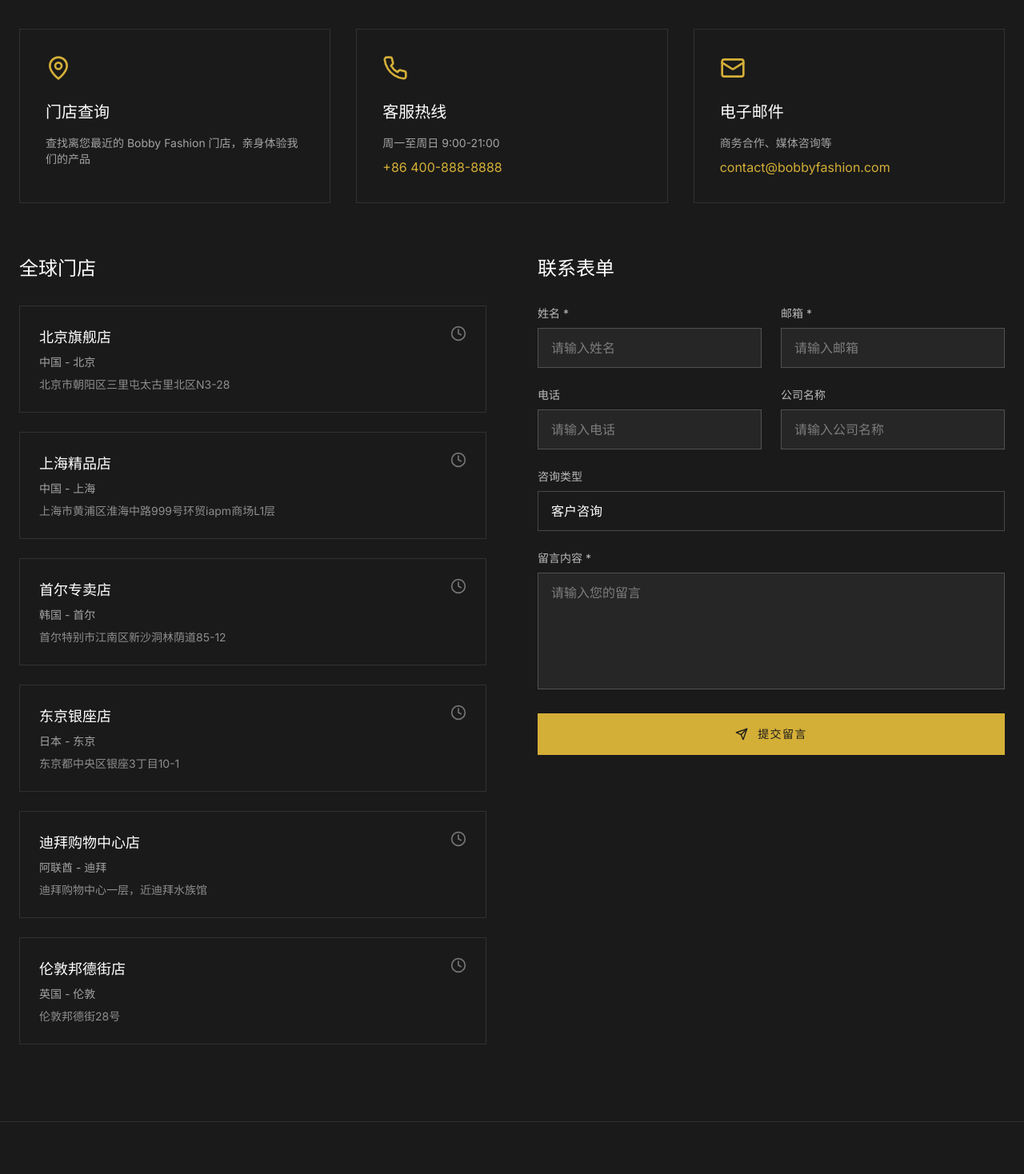
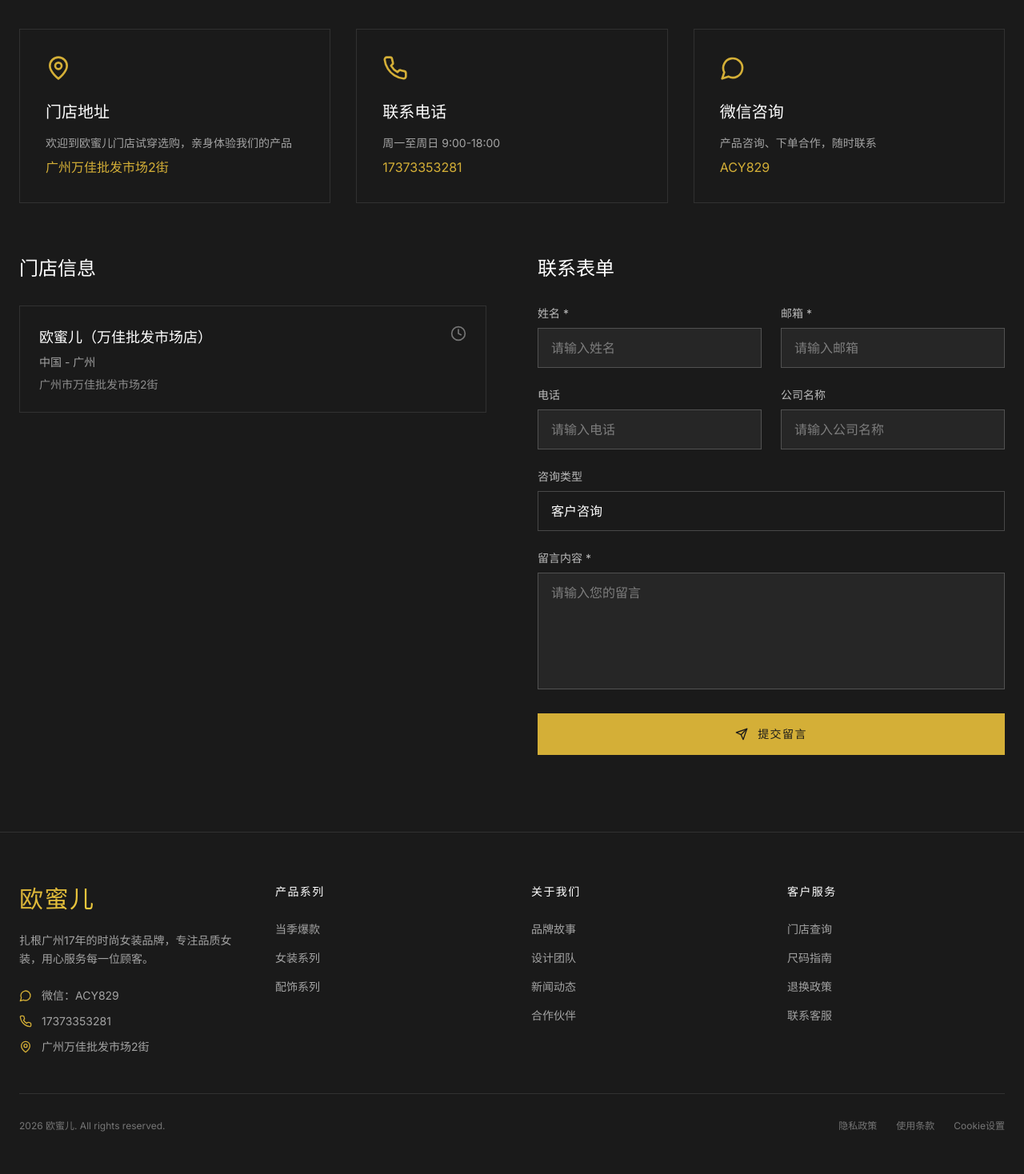
Before and after one commit to Bobbybaotiao/bobby-s-tring, a React (Vite) app: page /contact in a window 1280 px wide. Shown: the part 300-1768 px from the top of the page at 80% size. Built offline with nearby package versions, Linux system fonts and the light colour scheme.

Commit message:
品牌更名为欧蜜儿：移除男装、更新门店与联系方式、品牌年龄17年

```diff
--- a/index.html
+++ b/index.html
@@ -4,7 +4,7 @@
     <meta charset="UTF-8" />
     <link rel="icon" type="image/svg+xml" href="/vite.svg" />
     <meta name="viewport" content="width=device-width, initial-scale=1.0" />
-    <title>Bobby Fashion - 时尚服装品牌</title>
+    <title>欧蜜儿 - 时尚女装品牌</title>
     <link rel="preconnect" href="https://fonts.googleapis.com">
     <link rel="preconnect" href="https://fonts.gstatic.com" crossorigin>
     <link href="https://fonts.googleapis.com/css2?family=Inter:wght@300;400;500;600;700&family=Playfair+Display:wght@400;500;600;700;800&display=swap" rel="stylesheet">
--- a/src/components/CategoryNav.tsx
+++ b/src/components/CategoryNav.tsx
@@ -1,7 +1,7 @@
 import { useState } from 'react';
-import { Shirt, Briefcase, Watch } from 'lucide-react';
+import { Shirt, Watch } from 'lucide-react';
 
-type Category = 'women' | 'men' | 'accessories';
+type Category = 'women' | 'accessories';
 
 interface CategoryNavProps {
   activeCategory: Category;
@@ -10,7 +10,6 @@ interface CategoryNavProps {
 
 const categories = [
   { id: 'women' as Category, name: '女装', icon: Shirt },
-  { id: 'men' as Category, name: '男装', icon: Briefcase },
   { id: 'accessories' as Category, name: '配饰', icon: Watch },
 ];
 
--- a/src/components/Footer.tsx
+++ b/src/components/Footer.tsx
@@ -1,11 +1,10 @@
-import { Mail, Phone, MapPin } from 'lucide-react';
+import { MessageCircle, Phone, MapPin } from 'lucide-react';
 import { Link } from 'react-router-dom';
 
 const footerLinks = {
   products: [
     { name: '当季爆款', path: '/hot-items' },
     { name: '女装系列', path: '/collections?category=women' },
-    { name: '男装系列', path: '/collections?category=men' },
     { name: '配饰系列', path: '/collections?category=accessories' },
   ],
   about: [
@@ -29,29 +28,26 @@ export default function Footer() {
         <div className="grid grid-cols-1 md:grid-cols-2 lg:grid-cols-4 gap-12">
           <div className="lg:col-span-1">
             <h2 className="font-display text-3xl text-gradient-gold tracking-wider mb-6">
-              BOBBY
+              欧蜜儿
             </h2>
             <p className="text-white/60 text-sm leading-relaxed mb-6">
-              源自中国的高端时尚品牌，致力于为全球消费者带来精致优雅的服饰体验。
+              扎根广州17年的时尚女装品牌，专注品质女装，用心服务每一位顾客。
             </p>
             <div className="flex flex-col gap-3">
+              <div className="flex items-center gap-3 text-white/60 text-sm">
+                <MessageCircle className="w-4 h-4 text-bobby-gold" />
+                微信：ACY829
+              </div>
               <a
-                href="mailto:contact@bobbyfashion.com"
+                href="tel:17373353281"
                 className="flex items-center gap-3 text-white/60 hover:text-bobby-gold transition-colors text-sm"
               >
-                <Mail className="w-4 h-4" />
-                contact@bobbyfashion.com
-              </a>
-              <a
-                href="tel:+86-400-888-8888"
-                className="flex items-center gap-3 text-white/60 hover:text-bobby-gold transition-colors text-sm"
-              >
-                <Phone className="w-4 h-4" />
-                +86 400-888-8888
+                <Phone className="w-4 h-4 text-bobby-gold" />
+                　17373353281
               </a>
               <div className="flex items-center gap-3 text-white/60 text-sm">
-                <MapPin className="w-4 h-4" />
-                上海市黄浦区外滩中心
+                <MapPin className="w-4 h-4 text-bobby-gold" />
+                广州万佳批发市场2街
               </div>
             </div>
           </div>
@@ -113,7 +109,7 @@ export default function Footer() {
 
         <div className="border-t border-white/10 mt-12 pt-8 flex flex-col md:flex-row justify-between items-center gap-4">
           <p className="text-white/40 text-xs">
-            2024 Bobby Fashion. All rights reserved.
+            2026 欧蜜儿. All rights reserved.
           </p>
           <div className="flex gap-6">
             <a href="#" className="text-white/40 hover:text-bobby-gold transition-colors text-xs">
--- a/src/components/GlobalMarket.tsx
+++ b/src/components/GlobalMarket.tsx
@@ -1,36 +1,30 @@
-import { useState } from 'react';
-import { MapPin } from 'lucide-react';
+import { MapPin, Clock, Phone, MessageCircle } from 'lucide-react';
 import { stores } from '../data/mockData';
+import { Link } from 'react-router-dom';
 
 export default function GlobalMarket() {
-  const [hoveredCountry, setHoveredCountry] = useState<string | null>(null);
-
-  const countries = [
-    { name: '中国', cities: stores.filter(s => s.country === '中国').length, x: '50%', y: '45%' },
-    { name: '韩国', cities: stores.filter(s => s.country === '韩国').length, x: '65%', y: '35%' },
-    { name: '日本', cities: stores.filter(s => s.country === '日本').length, x: '72%', y: '40%' },
-    { name: '阿联酋', cities: stores.filter(s => s.country === '阿联酋').length, x: '42%', y: '55%' },
-    { name: '英国', cities: stores.filter(s => s.country === '英国').length, x: '28%', y: '30%' },
-  ];
+  const store = stores[0];
 
   return (
     <section className="py-24 bg-bobby-black">
       <div className="max-w-7xl mx-auto px-6">
         <div className="text-center mb-16">
           <p className="text-bobby-gold text-sm uppercase tracking-[0.3em] mb-4">
-            Global Presence
+            Our Store
           </p>
           <h2 className="font-display text-4xl md:text-5xl text-white">
-            全球销售网络
+            门店地址
           </h2>
           <p className="text-white/60 mt-6 max-w-2xl mx-auto">
-            Bobby Fashion 的足迹遍布全球，从东方到西方，从亚洲到欧洲，
-            我们致力于为世界各地的消费者带来时尚与优雅。
+            欧蜜儿门店位于广州万佳批发市场，17年实体经营，
+            欢迎您到店试穿选购，我们将为您提供贴心的一对一服务。
           </p>
         </div>
 
-        <div className="relative aspect-[2/1] bg-white/5 overflow-hidden">
-          <svg className="absolute inset-0 w-full h-full" viewBox="0 0 1000 500">
+        <div className="grid grid-cols-1 lg:grid-cols-2 gap-0 border border-white/10">
+          {/* 左侧：装饰地图区域 */}
+          <div className="relative min-h-[360px] bg-white/5 overflow-hidden">
+            <svg className="absolute inset-0 w-full h-full" viewBox="0 0 600 400">
               <defs>
                 <linearGradient id="mapGradient" x1="0%" y1="0%" x2="100%" y2="100%">
                   <stop offset="0%" stopColor="#d4af37" stopOpacity="0.2" />
@@ -38,72 +32,79 @@ export default function GlobalMarket() {
                 </linearGradient>
               </defs>
               <path
-              d="M150,200 Q200,180 250,200 T350,190 T450,210 T550,200 T650,180 T750,200 T850,190"
+                d="M50,100 Q150,80 250,120 T500,110"
                 stroke="#d4af37"
                 strokeWidth="0.5"
                 fill="none"
                 opacity="0.3"
               />
               <path
-              d="M200,250 Q300,230 400,250 T600,240 T800,250"
+                d="M80,200 Q200,180 320,210 T550,200"
                 stroke="#d4af37"
                 strokeWidth="0.5"
                 fill="none"
                 opacity="0.3"
               />
               <path
-              d="M250,300 Q400,280 550,300 T800,290"
+                d="M60,300 Q180,280 300,310 T540,290"
                 stroke="#d4af37"
                 strokeWidth="0.5"
                 fill="none"
                 opacity="0.3"
               />
             </svg>
-
-          {countries.map((country) => (
-            <div
-              key={country.name}
-              className="absolute transform -translate-x-1/2 -translate-y-1/2 cursor-pointer group"
-              style={{ left: country.x, top: country.y }}
-              onMouseEnter={() => setHoveredCountry(country.name)}
-              onMouseLeave={() => setHoveredCountry(null)}
-            >
-              <div className={`w-4 h-4 rounded-full border-2 transition-all duration-300 ${
-                hoveredCountry === country.name
-                  ? 'bg-bobby-gold border-bobby-gold scale-150'
-                  : 'bg-transparent border-bobby-gold/60 group-hover:border-bobby-gold'
-              }`} />
-              <div className={`absolute top-8 left-1/2 -translate-x-1/2 whitespace-nowrap transition-all duration-300 ${
-                hoveredCountry === country.name ? 'opacity-100 translate-y-0' : 'opacity-0 translate-y-2 pointer-events-none'
-              }`}>
-                <div className="bg-bobby-black/90 border border-bobby-gold/30 px-4 py-2 text-center">
-                  <p className="text-bobby-gold text-sm font-medium">{country.name}</p>
-                  <p className="text-white/60 text-xs">{country.cities} 个城市</p>
+            <div className="absolute inset-0 flex items-center justify-center">
+              <div className="flex flex-col items-center">
+                <div className="w-6 h-6 rounded-full bg-bobby-gold border-2 border-bobby-gold animate-ping absolute" />
+                <MapPin className="w-16 h-16 text-bobby-gold" />
               </div>
             </div>
           </div>
-          ))}
+
+          {/* 右侧：门店信息 */}
+          <div className="p-10 lg:p-14 flex flex-col justify-center">
+            <h3 className="font-display text-2xl md:text-3xl text-white mb-6">
+              {store.name}
+            </h3>
+            <div className="space-y-5">
+              <div className="flex items-start gap-4">
+                <MapPin className="w-5 h-5 text-bobby-gold flex-shrink-0 mt-0.5" />
+                <div>
+                  <p className="text-white/50 text-sm mb-1">门店地址</p>
+                  <p className="text-white">{store.address}</p>
                 </div>
-
-        <div className="grid grid-cols-2 md:grid-cols-3 lg:grid-cols-6 gap-6 mt-12">
-          {countries.map((country) => (
-            <div
-              key={country.name}
-              className="text-center p-6 border border-white/10 hover:border-bobby-gold/30 transition-all duration-300 cursor-pointer group"
-              onMouseEnter={() => setHoveredCountry(country.name)}
-              onMouseLeave={() => setHoveredCountry(null)}
+              </div>
+              <div className="flex items-start gap-4">
+                <Clock className="w-5 h-5 text-bobby-gold flex-shrink-0 mt-0.5" />
+                <div>
+                  <p className="text-white/50 text-sm mb-1">营业时间</p>
+                  <p className="text-white">周一至周日 9:00 - 18:00</p>
+                </div>
+              </div>
+              <div className="flex items-start gap-4">
+                <Phone className="w-5 h-5 text-bobby-gold flex-shrink-0 mt-0.5" />
+                <div>
+                  <p className="text-white/50 text-sm mb-1">联系电话</p>
+                  <a href="tel:17373353281" className="text-white hover:text-bobby-gold transition-colors">
+                    17373353281
+                  </a>
+                </div>
+              </div>
+              <div className="flex items-start gap-4">
+                <MessageCircle className="w-5 h-5 text-bobby-gold flex-shrink-0 mt-0.5" />
+                <div>
+                  <p className="text-white/50 text-sm mb-1">微信咨询</p>
+                  <p className="text-white">ACY829</p>
+                </div>
+              </div>
+            </div>
+            <Link
+              to="/contact"
+              className="inline-block mt-10 text-bobby-gold text-sm uppercase tracking-widest border-b border-bobby-gold pb-2 hover:pb-4 transition-all duration-300 self-start"
             >
-              <MapPin className={`w-6 h-6 mx-auto mb-4 transition-colors ${
-                hoveredCountry === country.name ? 'text-bobby-gold' : 'text-white/40'
-              }`} />
-              <p className={`text-white font-medium mb-2 transition-colors ${
-                hoveredCountry === country.name ? 'text-bobby-gold' : ''
-              }`}>
-                {country.name}
-              </p>
-              <p className="text-white/50 text-sm">{country.cities} 家门店</p>
+              联系我们
+            </Link>
           </div>
-          ))}
         </div>
       </div>
     </section>
--- a/src/components/Header.tsx
+++ b/src/components/Header.tsx
@@ -34,7 +34,7 @@ export default function Header() {
       <div className="max-w-7xl mx-auto px-6 flex items-center justify-between">
         <Link to="/" className="flex items-center gap-2">
           <h1 className="font-display text-2xl md:text-3xl text-gradient-gold tracking-wider">
-            BOBBY
+            欧蜜儿
           </h1>
         </Link>
 
--- a/src/data/mockData.ts
+++ b/src/data/mockData.ts
@@ -3,7 +3,7 @@ export interface Product {
   name: string;
   description: string;
   price: number;
-  category: 'women' | 'men' | 'accessories';
+  category: 'women' | 'accessories';
   collection: string;
   imageUrl: string;
 }
@@ -61,33 +61,6 @@ export const products: Product[] = [
     imageUrl: 'https://trae-api-cn.mchost.guru/api/ide/v1/text_to_image?prompt=white%20silk%20blouse%20elegant%20fashion%20photography&image_size=portrait_4_3'
   },
   {
-    id: '4',
-    name: '修身西装',
-    description: '精致剪裁的黑色修身西装',
-    price: 3499,
-    category: 'men',
-    collection: 'Autumn/Winter 2024',
-    imageUrl: 'https://trae-api-cn.mchost.guru/api/ide/v1/text_to_image?prompt=black%20tailored%20suit%20men%20fashion%20photography%20elegant&image_size=portrait_4_3'
-  },
-  {
-    id: '5',
-    name: '羊毛毛衣',
-    description: '高品质纯羊毛针织毛衣',
-    price: 1899,
-    category: 'men',
-    collection: 'Autumn/Winter 2024',
-    imageUrl: 'https://trae-api-cn.mchost.guru/api/ide/v1/text_to_image?prompt=men%20wool%20knit%20sweater%20fashion%20photography%20minimalist&image_size=portrait_4_3'
-  },
-  {
-    id: '6',
-    name: '休闲皮鞋',
-    description: '意大利手工制作休闲皮鞋',
-    price: 2499,
-    category: 'men',
-    collection: 'Spring/Summer 2024',
-    imageUrl: 'https://trae-api-cn.mchost.guru/api/ide/v1/text_to_image?prompt=Italian%20leather%20casual%20shoes%20men%20fashion%20photography&image_size=portrait_4_3'
-  },
-  {
     id: '7',
     name: '真皮手袋',
     description: '精致真皮手提包，彰显品味',
@@ -136,90 +109,45 @@ export const collections: Collection[] = [
 export const stores: Store[] = [
   {
     id: '1',
-    name: '北京旗舰店',
+    name: '欧蜜儿（万佳批发市场店）',
     country: '中国',
-    city: '北京',
-    address: '北京市朝阳区三里屯太古里北区N3-28',
-    latitude: 39.9391,
-    longitude: 116.4490
-  },
-  {
-    id: '2',
-    name: '上海精品店',
-    country: '中国',
-    city: '上海',
-    address: '上海市黄浦区淮海中路999号环贸iapm商场L1层',
-    latitude: 31.2304,
-    longitude: 121.4737
-  },
-  {
-    id: '3',
-    name: '首尔专卖店',
-    country: '韩国',
-    city: '首尔',
-    address: '首尔特别市江南区新沙洞林荫道85-12',
-    latitude: 37.5172,
-    longitude: 127.0473
-  },
-  {
-    id: '4',
-    name: '东京银座店',
-    country: '日本',
-    city: '东京',
-    address: '东京都中央区银座3丁目10-1',
-    latitude: 35.6762,
-    longitude: 139.6503
-  },
-  {
-    id: '5',
-    name: '迪拜购物中心店',
-    country: '阿联酋',
-    city: '迪拜',
-    address: '迪拜购物中心一层，近迪拜水族馆',
-    latitude: 25.2048,
-    longitude: 55.2708
-  },
-  {
-    id: '6',
-    name: '伦敦邦德街店',
-    country: '英国',
-    city: '伦敦',
-    address: '伦敦邦德街28号',
-    latitude: 51.5133,
-    longitude: -0.1423
+    city: '广州',
+    address: '广州市万佳批发市场2街',
+    latitude: 23.1291,
+    longitude: 113.2644
   }
 ];
 
 export const timelineEvents: TimelineEvent[] = [
   {
-    year: '2015',
+    year: '2009',
     title: '品牌创立',
-    description: 'Bobby Fashion在上海创立，开启时尚之旅'
+    description: '欧蜜儿在广州创立，开启时尚女装之旅'
   },
   {
-    year: '2017',
-    title: '首次亮相时装周',
-    description: '受邀参加上海时装周，发布首个秋冬系列'
+    year: '2012',
+    title: '扎根万佳',
+    description: '门店入驻广州万佳批发市场2街，用心经营每一位顾客'
+  },
+  {
+    year: '2015',
+    title: '口碑成长',
+    description: '凭借优质款式与实在价格，积累大批回头客'
   },
   {
     year: '2019',
-    title: '拓展国际市场',
-    description: '进军韩国市场，开设首尔旗舰店'
+    title: '品类升级',
+    description: '建立稳定供应链，女装与配饰品类全面丰富'
   },
   {
-    year: '2021',
-    title: '数字化转型',
-    description: '推出线上商城，实现全渠道销售'
+    year: '2022',
+    title: '线上拓展',
+    description: '开通微信咨询与线上订购渠道，服务更多顾客'
   },
   {
-    year: '2023',
-    title: '全球布局',
-    description: '入驻西亚市场，迪拜门店盛大开业'
-  },
-  {
-    year: '2024',
-    title: '品牌升级',
-    description: '全新品牌形象发布，开启时尚新篇章'
+    year: '2026',
+    title: '品牌焕新',
+    description: '全新品牌形象上线，17年坚守，继续专注品质女装'
   }
 ];
 
@@ -238,8 +166,8 @@ export const heroSlides = [
   },
   {
     id: '3',
-    title: 'Global Style',
-    subtitle: '连接世界时尚',
-    imageUrl: 'https://trae-api-cn.mchost.guru/api/ide/v1/text_to_image?prompt=international%20fashion%20models%20diverse%20styles%20luxury%20brand%20campaign&image_size=landscape_16_9'
+    title: 'Since 2009',
+    subtitle: '十七年专注品质女装',
+    imageUrl: 'https://trae-api-cn.mchost.guru/api/ide/v1/text_to_image?prompt=elegant%20women%20fashion%20clothing%20boutique%20warm%20lighting%20luxury%20style&image_size=landscape_16_9'
   }
 ];
--- a/src/pages/CollectionsPage.tsx
+++ b/src/pages/CollectionsPage.tsx
@@ -4,7 +4,7 @@ import ProductCard from '../components/ProductCard';
 import { products } from '../data/mockData';
 import type { Product } from '../data/mockData';
 
-type Category = 'women' | 'men' | 'accessories';
+type Category = 'women' | 'accessories';
 
 export default function CollectionsPage() {
   const [activeCategory, setActiveCategory] = useState<Category>('women');
@@ -15,7 +15,6 @@ export default function CollectionsPage() {
 
   const categoryNames = {
     women: '女装系列',
-    men: '男装系列',
     accessories: '配饰系列',
   };
 
--- a/src/pages/ContactPage.tsx
+++ b/src/pages/ContactPage.tsx
@@ -1,5 +1,5 @@
 import { useState } from 'react';
-import { MapPin, Phone, Mail, Clock, Send } from 'lucide-react';
+import { MapPin, Phone, MessageCircle, Clock, Send } from 'lucide-react';
 import { stores } from '../data/mockData';
 
 export default function ContactPage() {
@@ -51,32 +51,35 @@ export default function ContactPage() {
         <div className="grid grid-cols-1 md:grid-cols-3 gap-8 mb-16">
           <div className="p-8 border border-white/10">
             <MapPin className="w-8 h-8 text-bobby-gold mb-6" />
-            <h3 className="font-display text-xl text-white mb-4">门店查询</h3>
+            <h3 className="font-display text-xl text-white mb-4">门店地址</h3>
             <p className="text-white/60 text-sm">
-              查找离您最近的 Bobby Fashion 门店，亲身体验我们的产品
+              欢迎到欧蜜儿门店试穿选购，亲身体验我们的产品
             </p>
+            <p className="text-bobby-gold mt-2">广州万佳批发市场2街</p>
           </div>
           <div className="p-8 border border-white/10">
             <Phone className="w-8 h-8 text-bobby-gold mb-6" />
-            <h3 className="font-display text-xl text-white mb-4">客服热线</h3>
+            <h3 className="font-display text-xl text-white mb-4">联系电话</h3>
             <p className="text-white/60 text-sm">
-              周一至周日 9:00-21:00
+              周一至周日 9:00-18:00
             </p>
-            <p className="text-bobby-gold mt-2">+86 400-888-8888</p>
+            <a href="tel:17373353281" className="text-bobby-gold mt-2 inline-block hover:underline">
+              　17373353281
+            </a>
           </div>
           <div className="p-8 border border-white/10">
-            <Mail className="w-8 h-8 text-bobby-gold mb-6" />
-            <h3 className="font-display text-xl text-white mb-4">电子邮件</h3>
+            <MessageCircle className="w-8 h-8 text-bobby-gold mb-6" />
+            <h3 className="font-display text-xl text-white mb-4">微信咨询</h3>
             <p className="text-white/60 text-sm">
-              商务合作、媒体咨询等
+              产品咨询、下单合作，随时联系
             </p>
-            <p className="text-bobby-gold mt-2">contact@bobbyfashion.com</p>
+            <p className="text-bobby-gold mt-2">ACY829</p>
           </div>
         </div>
 
         <div className="grid grid-cols-1 lg:grid-cols-2 gap-16">
           <div>
-            <h2 className="font-display text-2xl text-white mb-8">全球门店</h2>
+            <h2 className="font-display text-2xl text-white mb-8">门店信息</h2>
             <div className="space-y-6">
               {stores.map((store) => (
                 <div
```
Also changed, not shown: src/components/BrandStory.tsx (+11 -12 lines), src/pages/StoryPage.tsx (+5 -5 lines). Lines whose indentation alone changed are shown as unchanged.
